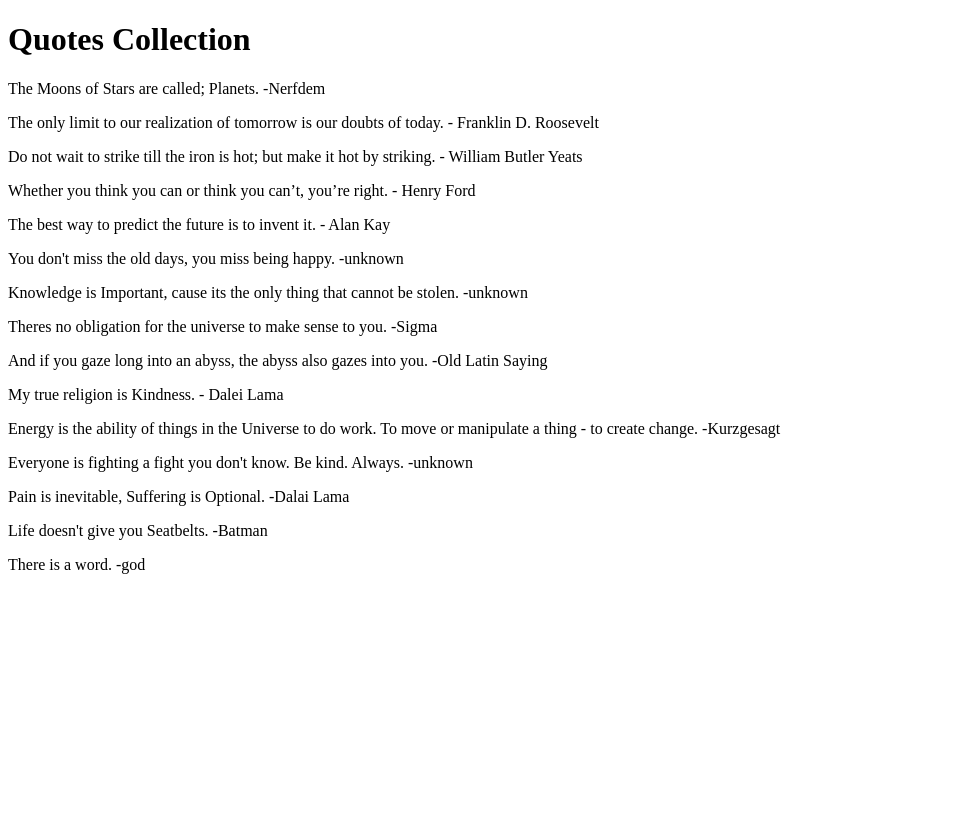
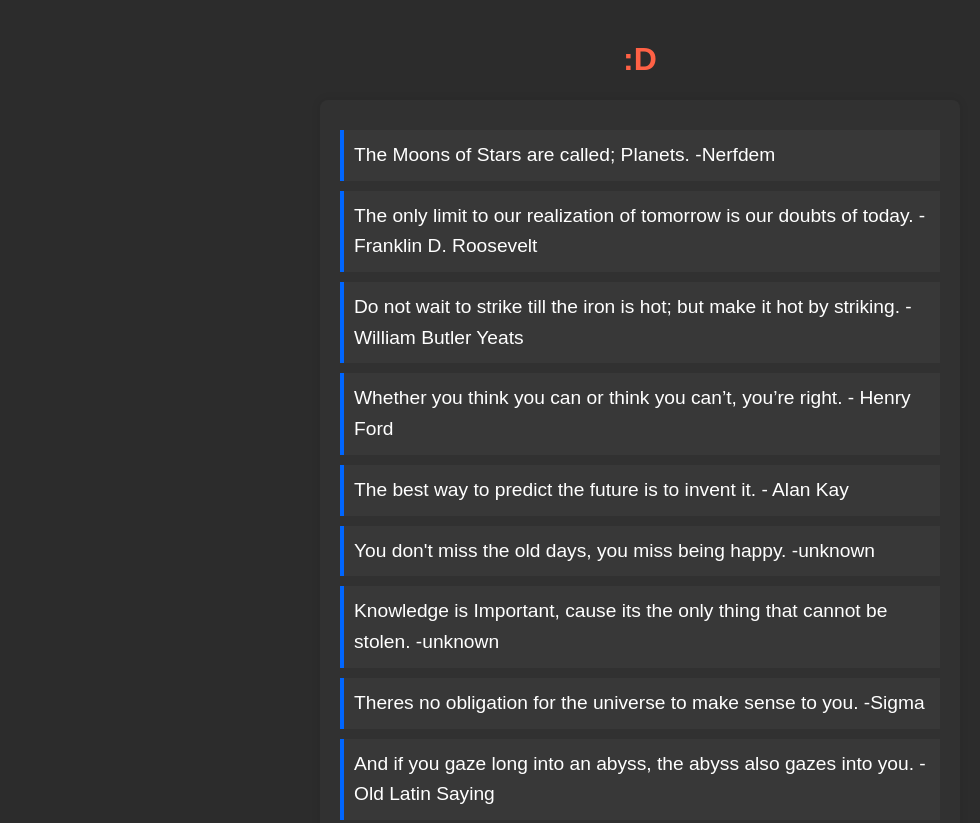
Before and after one commit to nerfdem/starsabove, a plain HTML site: page website/index.html in a window 1280 px wide. Shown: the top 823 px of the page, without its empty margins (0-980 px from the left). Before the commit the page ends 800 px from the top, so only its background shows below. Drawn offline with Linux system fonts and the light colour scheme.

Commit message:
colors!!!

```diff
--- a/website/index.html
+++ b/website/index.html
@@ -4,9 +4,10 @@
     <meta charset="UTF-8">
     <meta name="viewport" content="width=device-width, initial-scale=1.0">
     <title>Quotes Collection</title>
+    <link rel="stylesheet" href="styles.css">
 </head>
 <body>
-    <h1>Quotes Collection</h1>
+    <h1>:D</h1>
     <div id="quotes-container"></div>
 
     <script src="scripts.js"></script>
--- /dev/null
+++ b/website/styles.css
@@ -0,0 +1,30 @@
+body {
+    font-family: Arial, sans-serif;
+    background-color: #2c2c2c;
+    color: #ffffff;
+    margin: 0;
+    padding: 20px;
+}
+
+h1 {
+    text-align: center;
+    color: #ff6145;
+}
+
+#quotes-container {
+    max-width: 600px;
+    margin: 0 auto;
+    padding: 20px;
+    background-color: #313131;
+    border-radius: 8px;
+    box-shadow: 0 0 10px rgba(0, 0, 0, 0.1);
+}
+
+#quotes-container p {
+    font-size: 1.2em;
+    line-height: 1.6;
+    margin: 10px 0;
+    padding: 10px;
+    border-left: 4px solid #0066ff;
+    background-color: #383838;
+}
```
